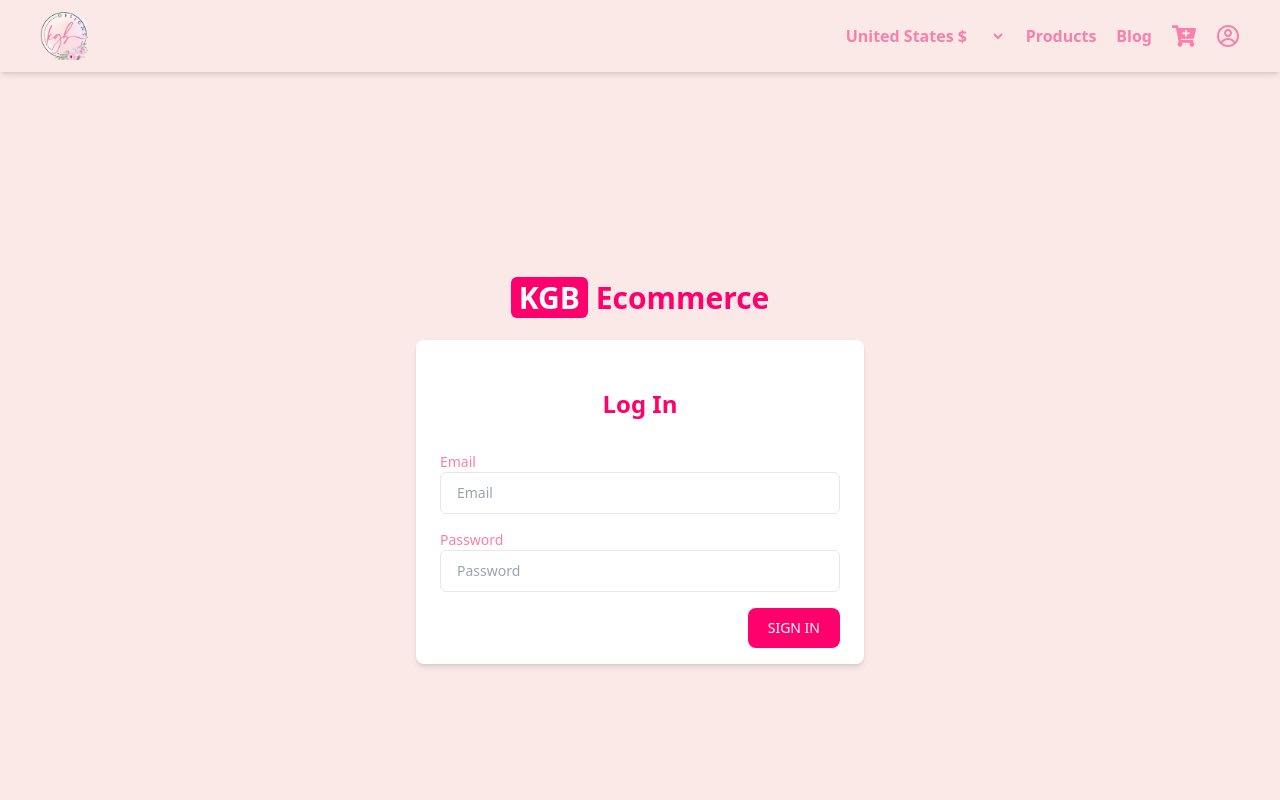
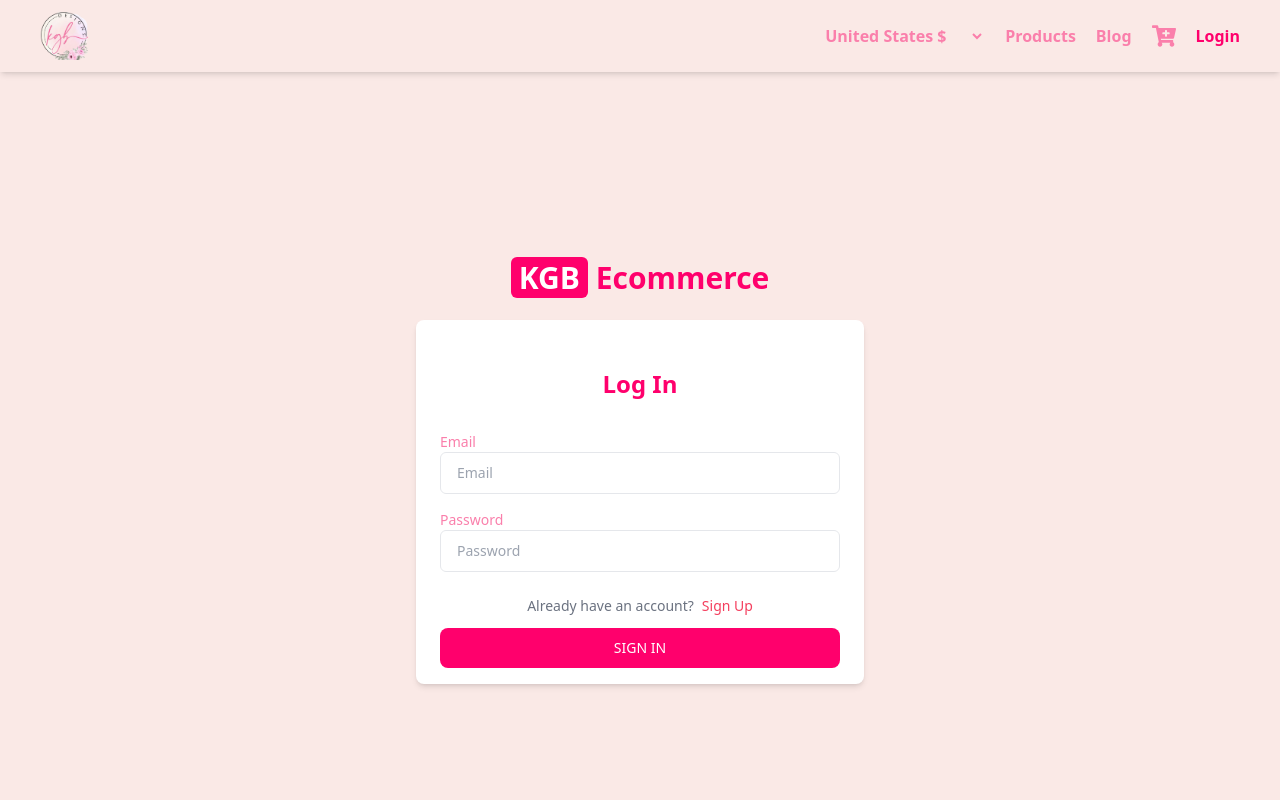
Before and after one commit to gr7800/KGB_ECOMMERS, a React (Vite) app in the folder kgb_Ecommerse/: page /login in a window 1280 px wide. Shown: the top 800 px of the page. Built offline with nearby package versions, Linux system fonts and the light colour scheme.

Commit message:
login functionality added to navbar

```diff
--- a/kgb_Ecommerse/src/AllRoutes/AllRoutes.jsx
+++ b/kgb_Ecommerse/src/AllRoutes/AllRoutes.jsx
@@ -8,7 +8,6 @@
 import NotFoundPage from "../component/NotFoundPage";
 import Profile from "../pages/Profile";
 import Login from "../pages/Login";
-import Signup from "../pages/Signup";
 import HomeWrapper from "../component/HomeWrapper";
 import Register from "../pages/Register";
 import ContactUs from "../pages/ContactUs";
@@ -67,10 +66,6 @@
         element: <IsAuth><Register /></IsAuth>,
       },
       {
-        path: "/signup",
-        element: <Signup />,
-      },
-      {
         path: "/contact-us",
         element: <ContactUs />,
       },
--- a/kgb_Ecommerse/src/component/Navbar.jsx
+++ b/kgb_Ecommerse/src/component/Navbar.jsx
@@ -5,11 +5,13 @@
 import { CgProfile } from "react-icons/cg";
 import { FaBars, FaTimes } from "react-icons/fa";
 import { OptionOfCarrencyExchange } from "../utils/constant";
+import { useSelector } from "react-redux";
 
 const Navbar = () => {
   const [isOpen, setIsOpen] = useState(false);
   const { pathname } = useLocation();
   const [currency, setCurrency] = useState("");
+  const { token } = useSelector((state) => state.auth);
 
   const toggleMenu = () => {
     setIsOpen(!isOpen);
@@ -29,7 +31,8 @@
         {isOpen ? <FaTimes size={24} /> : <FaBars size={24} />}
       </div>
       <nav
-        className={`fixed md:relative top-16 md:top-0 right-0 bg-[#fae9e6] transition-transform duration-300 ease-in-out transform ${isOpen ? "translate-x-0" : "translate-x-full"
+        className={`fixed md:relative top-16 md:top-0 right-0 bg-[#fae9e6] transition-transform duration-300 ease-in-out transform ${
+          isOpen ? "translate-x-0" : "translate-x-full"
         } md:translate-x-0 z-50`}
       >
         <ul className="flex flex-col md:flex-row gap-5 justify-center items-center md:p-0">
@@ -41,7 +44,11 @@
               value={currency}
             >
               {OptionOfCarrencyExchange.map((item, index) => (
-                <option key={index} value={item.value} className="bg-[#fae9e6] text-[#fa7fab]">
+                <option
+                  key={index}
+                  value={item.value}
+                  className="bg-[#fae9e6] text-[#fa7fab]"
+                >
                   {item.name} {item.symbol}
                 </option>
               ))}
@@ -50,7 +57,9 @@
           <li>
             <Link
               to="/products"
-              className={`hover:underline hover:text-rose-900 transition-colors duration-200 ${pathname === "/products" && 'text-[#ff006c]'}`}
+              className={`hover:underline hover:text-rose-900 transition-colors duration-200 ${
+                pathname === "/products" && "text-[#ff006c]"
+              }`}
               onClick={() => setIsOpen(false)}
             >
               Products
@@ -59,7 +68,9 @@
           <li>
             <Link
               to="/blog?page=1"
-              className={`hover:underline hover:text-rose-900 transition-colors duration-200 ${pathname === "/blog" && 'text-[#ff006c]'}`}
+              className={`hover:underline hover:text-rose-900 transition-colors duration-200 ${
+                pathname === "/blog" && "text-[#ff006c]"
+              }`}
               onClick={() => setIsOpen(false)}
             >
               Blog
@@ -68,21 +79,39 @@
           <li>
             <Link
               to="/cart"
-              className={`hover:text-rose-900 transition-colors duration-200 ${pathname === "/cart" && 'text-[#ff006c]'}`}
+              className={`hover:text-rose-900 transition-colors duration-200 ${
+                pathname === "/cart" && "text-[#ff006c]"
+              }`}
               onClick={() => setIsOpen(false)}
             >
               <FaCartPlus size={24} />
             </Link>
           </li>
+          {token ? (
             <li>
               <Link
                 to="/profile"
-              className={`hover:text-rose-900 transition-colors duration-200 ${pathname === "/profile" && 'text-[#ff006c]'}`}
+                className={`hover:text-rose-900 transition-colors duration-200 ${
+                  pathname === "/profile" && "text-[#ff006c]"
+                }`}
                 onClick={() => setIsOpen(false)}
               >
                 <CgProfile size={24} />
               </Link>
             </li>
+          ) : (
+            <li>
+              <Link
+                to="/cart"
+                className={`hover:text-rose-900 transition-colors duration-200 ${
+                  pathname === "/login" && "text-[#ff006c]"
+                }`}
+                onClick={() => setIsOpen(false)}
+              >
+                Login
+              </Link>
+            </li>
+          )}
         </ul>
       </nav>
     </div>
--- a/kgb_Ecommerse/src/pages/Login.jsx
+++ b/kgb_Ecommerse/src/pages/Login.jsx
@@ -16,9 +16,8 @@
 });
 
 const Login = () => {
-
   const navigate = useNavigate();
-  const dispatch = useDispatch()
+  const dispatch = useDispatch();
 
   const formik = useFormik({
     initialValues: {
@@ -32,10 +31,9 @@
           values.email,
           values.password
         );
-        dispatch(signIn(user?._tokenResponse.idToken||""))
+        dispatch(signIn(user?._tokenResponse.idToken || ""));
         navigate("/");
       } catch (err) {
-
         switch (err.code) {
           case "auth/user-not-found":
             setErrors({
@@ -56,7 +54,7 @@
           case "auth/invalid-credential":
             setErrors({
               email: "Invalid credentials.",
-              password:"Invalid credentials."
+              password: "Invalid credentials.",
             });
             break;
           default:
@@ -100,9 +98,9 @@
               placeholder="Email"
               className="w-full rounded-md py-2.5 px-4 border text-sm outline-[#f84525] focus:ring-2 focus:ring-[#ff006c] transition duration-200"
             />
-             {formik.touched.email && formik.errors.email ? (
-            <div style={{ color: 'red' }}>{formik.errors.email}</div>
-          ) : null}
+            {formik.touched.email && formik.errors.email ? (
+              <div style={{ color: "red" }}>{formik.errors.email}</div>
+            ) : null}
           </div>
 
           <div className="mt-4">
@@ -129,7 +127,16 @@
             </div>
           </div>
 
-          <div className="flex items-center justify-end mt-4">
+          <div className="flex flex-col    justify-end mt-4">
+            <p className="mt-2 text-center text-sm leading-5 text-gray-500 max-w mb-3">
+              Already have an account?
+              <span
+                onClick={() => navigate("/register")}
+                className="pl-2 cursor-pointer font-medium text-rose-500 hover:text-rose-600 focus:outline-none focus:underline transition ease-in-out duration-150"
+              >
+                Sign Up
+              </span>{" "}
+            </p>
             <button
               type="submit"
               className="p-4 text-white hover:bg-rose-700 focus:ring-4 focus:outline-none focus:ring-rose-300 font-medium rounded-lg text-sm px-5 py-2.5 text-center bg-[#ff006c]"
--- a/kgb_Ecommerse/src/pages/Signup.jsx
+++ /dev/null
@@ -1,9 +0,0 @@
-import React from 'react'
-
-const Signup = () => {
-  return (
-    <div>Signup</div>
-  )
-}
-
-export default Signup
--- a/kgb_Ecommerse/src/redux/slices/authSlice.js
+++ b/kgb_Ecommerse/src/redux/slices/authSlice.js
@@ -45,7 +45,7 @@
       const docRef = doc(db, "users", decodedToken.user_id);
       const docSnap = await getDoc(docRef);
       if (docSnap.exists()) {
-        return { id: docSnap.id, ...docSnap.data() } // Store the document data
+        return { id: docSnap.id, ...docSnap.data() }
       } else {
         return {}
       }
```
Also changed, not shown: 1 other file (tests, documents, lock files or other folders). Lines whose indentation alone changed are shown as unchanged.
